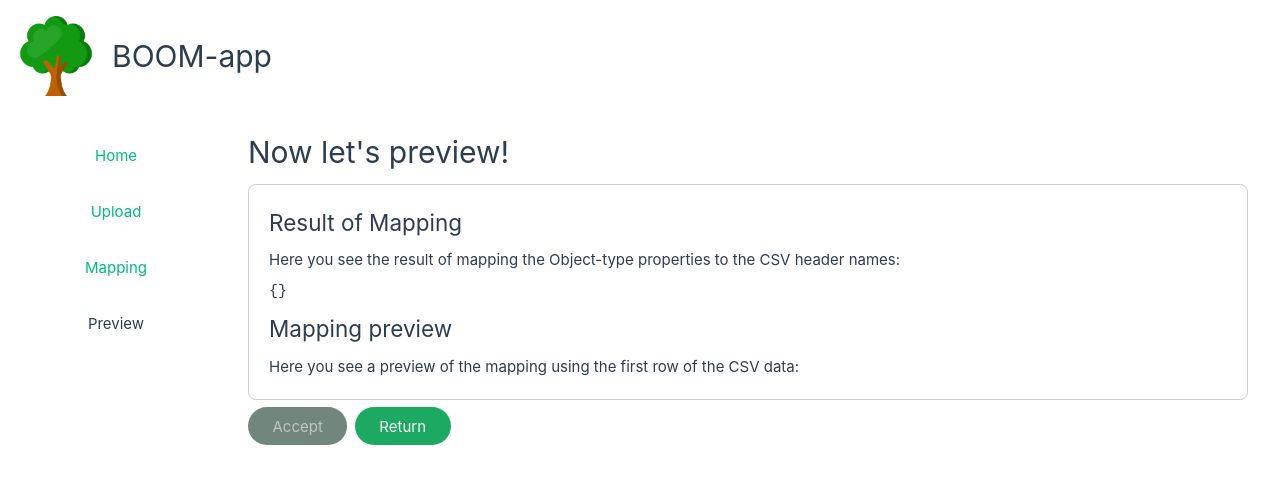
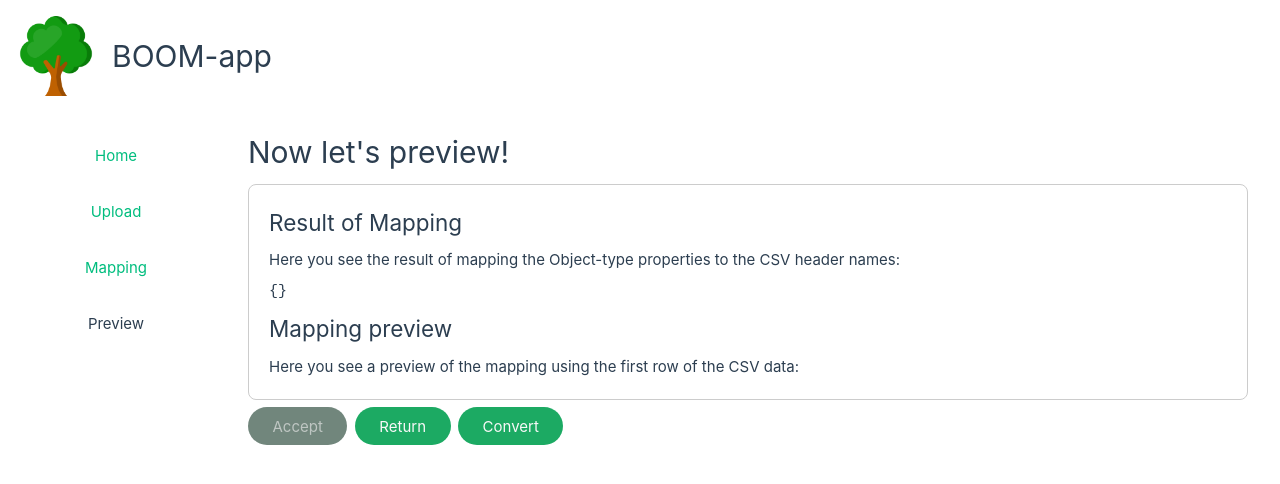
Before and after one commit to ICATT-Menselijk-Digitaal/boom, a Vue app in the folder boom-app/: page /preview in a window 1280 px wide. Shown: the top 484 px of the page. Built offline with nearby package versions, Linux system fonts and the light colour scheme; the HTML template or start-up script is replaced by a standard one.

Commit message:
Added convertToJSON functions

```diff
--- a/boom-app/src/helpers.ts
+++ b/boom-app/src/helpers.ts
@@ -1,3 +1,4 @@
+import { csvData, mapping } from './store'
 import { type ObjectType } from './types'
 
 /**
@@ -53,3 +54,20 @@ export function createMapping(
   }
   return mapping
 }
+
+export function convertRowToJSON(row: Record<string, string>) {
+  const tempObject: Record<string, string> = {}
+  for (const property in mapping.value) {
+    const headerName = mapping.value[property]
+    tempObject[property] = row[headerName]
+  }
+  return tempObject
+}
+
+export function convertDataToJSON() {
+  const results: Record<string, string>[] = []
+  for (const row of csvData.value.data) {
+    results.push(convertRowToJSON(row))
+  }
+  console.log(results)
+}
--- a/boom-app/src/views/PreView.vue
+++ b/boom-app/src/views/PreView.vue
@@ -1,4 +1,5 @@
 <script setup lang="ts">
+import { convertDataToJSON } from '@/helpers'
 import { csvData, mapping, selectedObjectType, selectedObjectTypeName } from '@/store'
 </script>
 
@@ -44,6 +45,7 @@ import { csvData, mapping, selectedObjectType, selectedObjectTypeName } from '@/
     <div class="flex row">
       <button :disabled="selectedObjectTypeName === ''" @click="$router.push('/')">Accept</button>
       <button @click="$router.push('/mapping')">Return</button>
+      <button @click="convertDataToJSON">Convert</button>
     </div>
   </main>
 </template>
```
